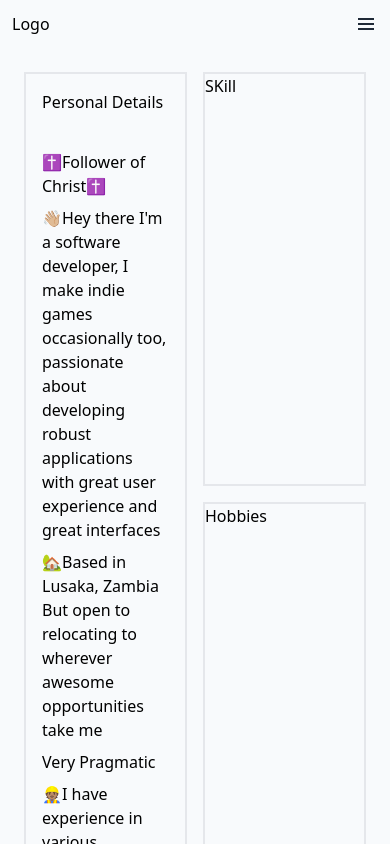
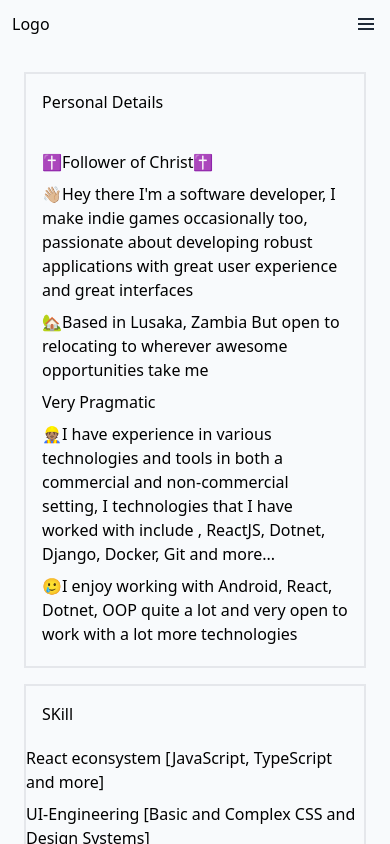
Before and after one commit to cazterk/landing-page-v2, a React (Vite) app: page /projects in a window 390 px wide. Built offline with nearby package versions, Linux system fonts and the light colour scheme.

Commit message:
implement responsiveness on project page

```diff
--- a/src/components/Layout.jsx
+++ b/src/components/Layout.jsx
@@ -3,13 +3,15 @@ import Footer from "./Footer";
 
 const Layout = ({ children }) => {
   return (
-    <div className="bg-slate-50 h-screen overflow-auto">
+    <div className="bg-slate-50 h-screen overflow-auto justify-between">
       <div>
         <Sidebar />
       </div>
-      <main className=" bg-slate-50 h-screen m-6">{children}</main>
+      <main className=" bg-slate-50  m-6">{children}</main>
 
-      <Footer />
+      <div className="">
+        <Footer />
+      </div>
     </div>
   );
 };
--- a/src/pages/Projects.jsx
+++ b/src/pages/Projects.jsx
@@ -2,8 +2,8 @@ import React from "react";
 
 const Projects = () => {
   return (
-    <>
-      <div class="grid gap-4 grid-cols-2 grid-rows-1 h-screen">
+    <div className="h-fit sm:h-screen">
+      <div class="grid gap-4  grid-rows-1   md:grid-cols-2 h-full  ">
         <div className="personality h-full border-solid border-2  border-gray-200 ">
           <h1 className="p-4">Personal Details</h1>
           <div className="content p-4">
@@ -36,16 +36,48 @@ const Projects = () => {
           </div>
         </div>
 
-        <div className="sec2  grid grid-cols-1 gap-4">
+        <div className="sec2 grid grid-cols-1 gap-4">
           <div className="skills h-full border-solid border-2  border-gray-200 ">
-            <h1>SKill</h1>
+            <h1 className="p-4">SKill</h1>
+            <p className="py-1">
+              React econsystem [JavaScript, TypeScript and more]
+            </p>
+
+            <p className="py-1">
+              {" "}
+              UI-Engineering [Basic and Complex CSS and Design Systems]
+            </p>
+            <p className="py-1">
+              {" "}
+              UI-Engineering [Basic and Complex CSS and Design Systems]
+            </p>
+            <p className="py-1">
+              {" "}
+              UI-Engineering [Basic and Complex CSS and Design Systems]
+            </p>
+            <p className="py-1">
+              {" "}
+              UI-Engineering [Basic and Complex CSS and Design Systems]
+            </p>
           </div>
           <div className="hobbies h-full border-solid border-2  border-gray-200 ">
             <h1>Hobbies</h1>
+            <p className="py-1">
+              {" "}
+              UI-Engineering [Basic and Complex CSS and Design Systems]
+            </p>
+            <p className="py-1">
+              {" "}
+              UI-Engineering [Basic and Complex CSS and Design Systems]
+            </p>
+            <p className="py-1">
+              {" "}
+              UI-Engineering [Basic and Complex CSS and Design Systems]
+            </p>
           </div>
         </div>
       </div>
-    </>
+    </div>
   );
 };
 export default Projects;
```
